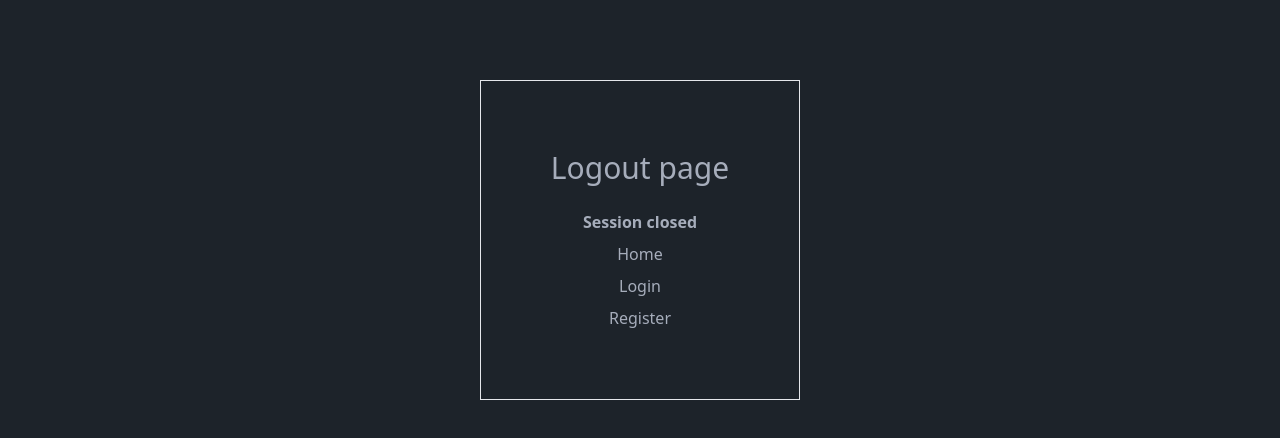
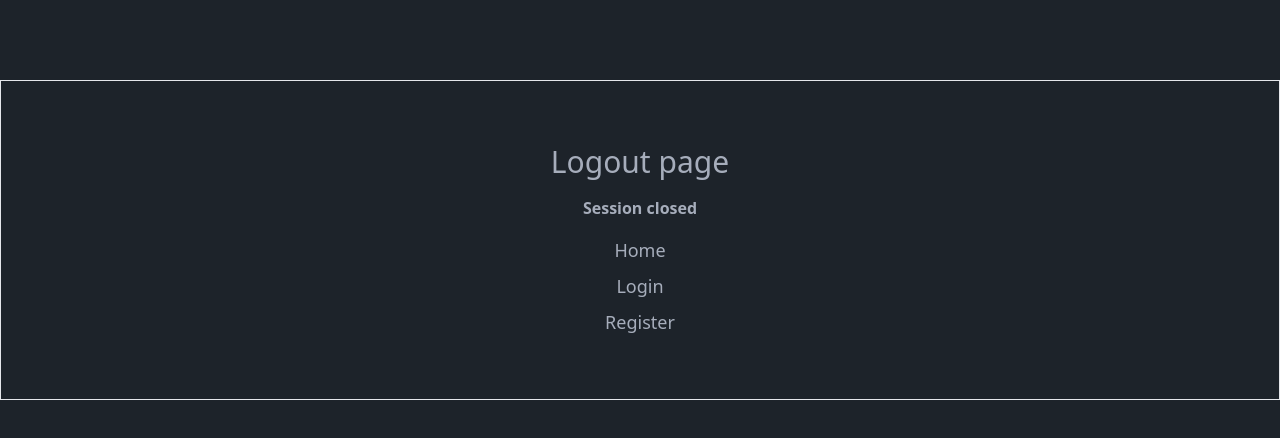
Before and after one commit to Jorge-coder02/devflix, a React (Vite) app: page /logout in a window 1280 px wide. Shown: the top 438 px of the page. Built offline with nearby package versions, Linux system fonts and the light colour scheme.

Commit message:
Page 404 añadida

```diff
--- a/src/App.jsx
+++ b/src/App.jsx
@@ -4,7 +4,8 @@ import Home from "./pages/Home";
 import Login from "./pages/Login";
 import Logout from "./pages/Logout";
 import Register from "./pages/Register";
-import MovieDetail from "./components/MovieDetail";
+import MovieDetail from "./components/MovieDetail"; // también es una page, aunque generada
+import NotFound from "./pages/NotFound"; // Asegúrate de tener un componente de error 404
 
 const App = () => {
   return (
@@ -18,6 +19,8 @@ const App = () => {
         <Route path="/login" element={<Login />} />
         <Route path="/logout" element={<Logout />} />
         <Route path="/register" element={<Register />} />
+        {/* Ruta para 404: manejar cualquier URL no definida */}
+        <Route path="*" element={<NotFound />} />
       </Routes>
     </Router>
   );
--- a/src/pages/Login.jsx
+++ b/src/pages/Login.jsx
@@ -33,8 +33,8 @@ function Login({}) {
   const handleAutocompletar = (e) => {
     e.preventDefault();
     // auto completar
-    dispatch({ field: "email", value: "adminprueba@devflix.com" });
-    dispatch({ field: "password", value: "12345%validar" });
+    dispatch({ field: "email", value: "userdefault@devflix.com" });
+    dispatch({ field: "password", value: "12345%validar2" });
   };
 
   const enviarFormulario = async (e) => {
@@ -86,10 +86,12 @@ function Login({}) {
 
   return (
     <div className="bg-base-100 flex justify-center items-center ">
+      {/* Enlaces */}
       <span className="absolute top-0 right-0 pr-8 lg:pr-36 pt-6">
         <Link to="/">Home</Link>
-      </span>{" "}
-      {/* Enlace a la ruta principal */}
+      </span>
+
+      {/* Formulario */}
       <div className="mt-16 w-full md:w-2/4 pt-12 pb-20 gap-y-6  ">
         <form
           className="flex flex-col items-center justify-center gap-y-4 [&>div>input]:mb-2 [&>div>input]:rounded-md
@@ -117,6 +119,15 @@ function Login({}) {
               value={state.password}
             />
           </div>
+
+          {/* Create account message */}
+          <div className="flex place-items-center w-auto md:w-96">
+            <Link to="/register" className="text-blue-600 text-lg">
+              Create a new account
+            </Link>
+          </div>
+
+          {/* Form buttons */}
           <div className="!flex-row gap-x-8">
             <button
               onClick={enviarFormulario}
@@ -128,8 +139,9 @@ function Login({}) {
               onClick={handleAutocompletar}
               className="btn btn-success text-white w-36 mt-4"
             >
-              Autocompletar
+              Autocomplete
             </button>
+            {/* Mensaje errores */}
           </div>
           {error && <span className="text-red-500">{error}</span>}
         </form>
--- a/src/pages/Logout.jsx
+++ b/src/pages/Logout.jsx
@@ -6,13 +6,18 @@ function Logout() {
 
   return (
     <div className="bg-base-100">
-      <div className="flex flex-col gap-y-6 justify-center items-center min-h-[40dvh] mt-20 w-1/4 mx-auto border">
+      <div
+        className="flex flex-col gap-y-4 justify-center items-center min-h-[40dvh] mt-20
+      container mx-auto border"
+      >
         <h2 className="text-3xl">Logout page</h2>
-        <div className="flex flex-col gap-y-2 justify-center items-center">
-          <p className="font-semibold">Session closed</p>
-          <Link to="/">Home</Link>
-          <Link to="/Login">Login</Link>
-          <Link to="/Register">Register</Link>
+        <div className=" [&>Link]:text-lg">
+          <p className="font-bold mb-4">Session closed</p>
+          <div className="flex flex-col gap-y-2 place-items-center text-lg">
+            <Link to="/">Home</Link>
+            <Link to="/Login">Login</Link>
+            <Link to="/Register">Register</Link>
+          </div>
         </div>
       </div>
     </div>
--- /dev/null
+++ b/src/pages/NotFound.jsx
@@ -0,0 +1,28 @@
+import { Link } from "react-router-dom";
+
+export default function NotFound() {
+  return (
+    <>
+      <main className="grid min-h-[100dvh] place-items-center px-6 py-24 sm:py-32 !pt-0 lg:px-8 bg-base-content">
+        <div className="text-center">
+          <p className="text-base font-semibold text-indigo-600">404</p>
+          <h1 className="mt-4 text-5xl font-semibold tracking-tight text-balance text-gray-900 sm:text-7xl">
+            Page not found
+          </h1>
+          <p className="mt-6 text-lg font-medium text-pretty text-black sm:text-xl/8">
+            Sorry, we couldn’t find the page you’re looking for.
+          </p>
+          <div className="mt-10 flex items-center justify-center gap-x-6">
+            <Link
+              to="/"
+              className="rounded-md bg-indigo-600 px-3.5 py-2.5 text-sm font-semibold text-white shadow-xs
+               hover:bg-indigo-500 focus-visible:outline-2 focus-visible:outline-offset-2 focus-visible:outline-indigo-600"
+            >
+              Go back home
+            </Link>
+          </div>
+        </div>
+      </main>
+    </>
+  );
+}
--- a/src/pages/Register.jsx
+++ b/src/pages/Register.jsx
@@ -1,4 +1,4 @@
-import React, { useEffect } from "react";
+import React from "react";
 import { useReducer, useState } from "react";
 import { Link } from "react-router-dom";
 import axios from "axios";
@@ -251,7 +251,7 @@ function Register({}) {
                 </p>
               ))}
           </div>
-          <div className="">
+          <div className="text-center">
             <p>{msgRespuesta}</p>
           </div>
           <div className="!flex-row justify-center items-center gap-x-8 flex-wrap">
@@ -259,13 +259,13 @@ function Register({}) {
               onClick={enviarFormulario}
               className="btn btn-primary text-white w-36 mt-4"
             >
-              Login
+              Sign up
             </button>
             <button
               onClick={handleAutocompletar}
               className="btn btn-success text-white w-36 mt-4"
             >
-              Autocompletar
+              Autocomplete
             </button>
           </div>
         </form>
```
